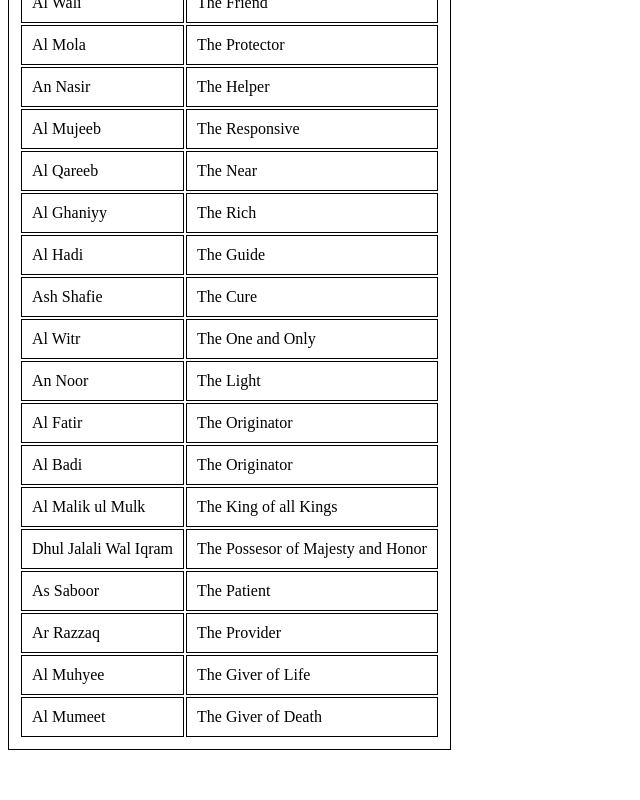
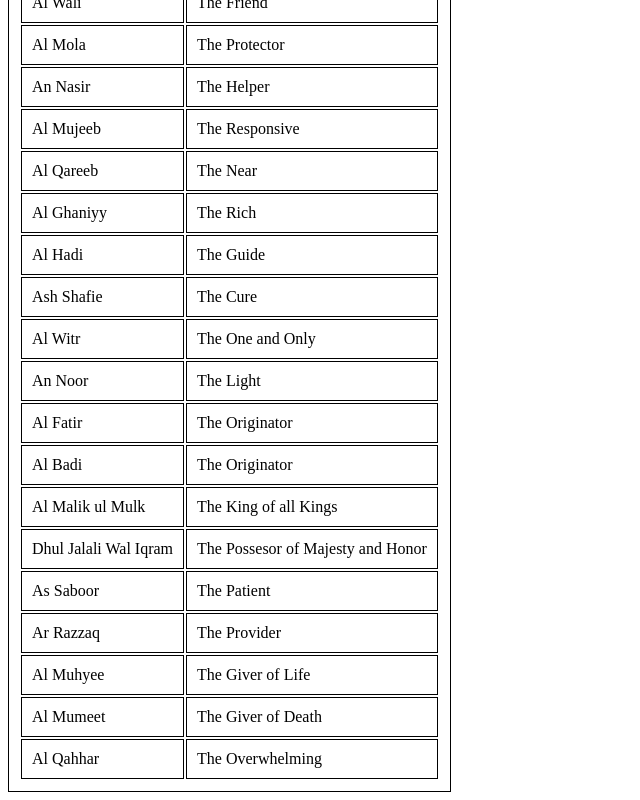
Before and after one commit to asad-khilji/Names-of-Allah, a plain HTML site: page index.html in a window 1280 px wide. Shown: the part 3848-4648 px from the top of the page, without its empty margins (0-640 px from the left). Before the commit the page ends 4606 px from the top, so only its background shows below. Drawn offline with Linux system fonts and the light colour scheme.

Commit message:
added a name

```diff
--- a/index.html
+++ b/index.html
@@ -439,6 +439,10 @@
             <td>Al Mumeet</td>
             <td>The Giver of Death</td>
         </tr>
+        <tr>
+            <td>Al Qahhar</td>
+            <td>The Overwhelming</td>
+        </tr>
     </table>
 
 </body>
```
